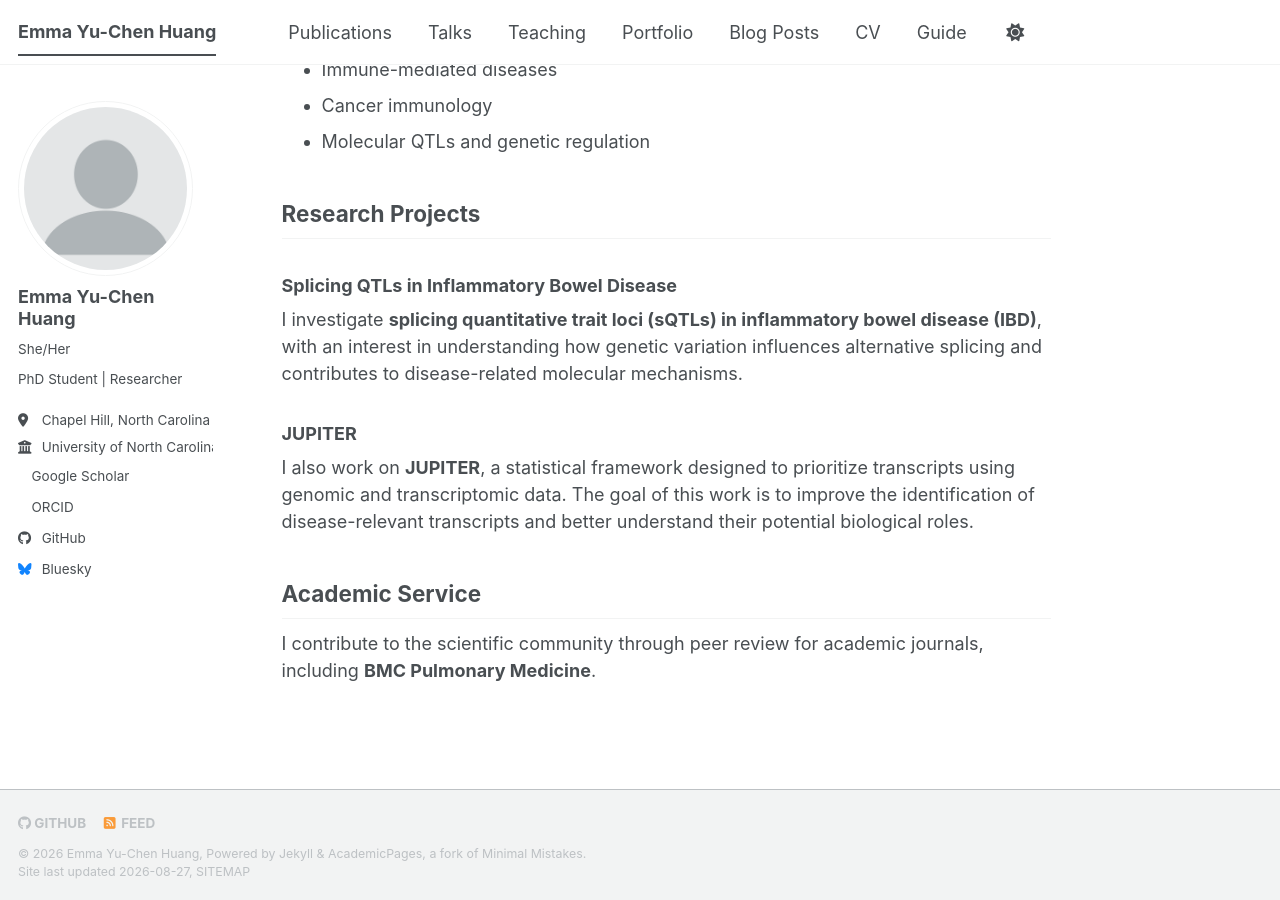
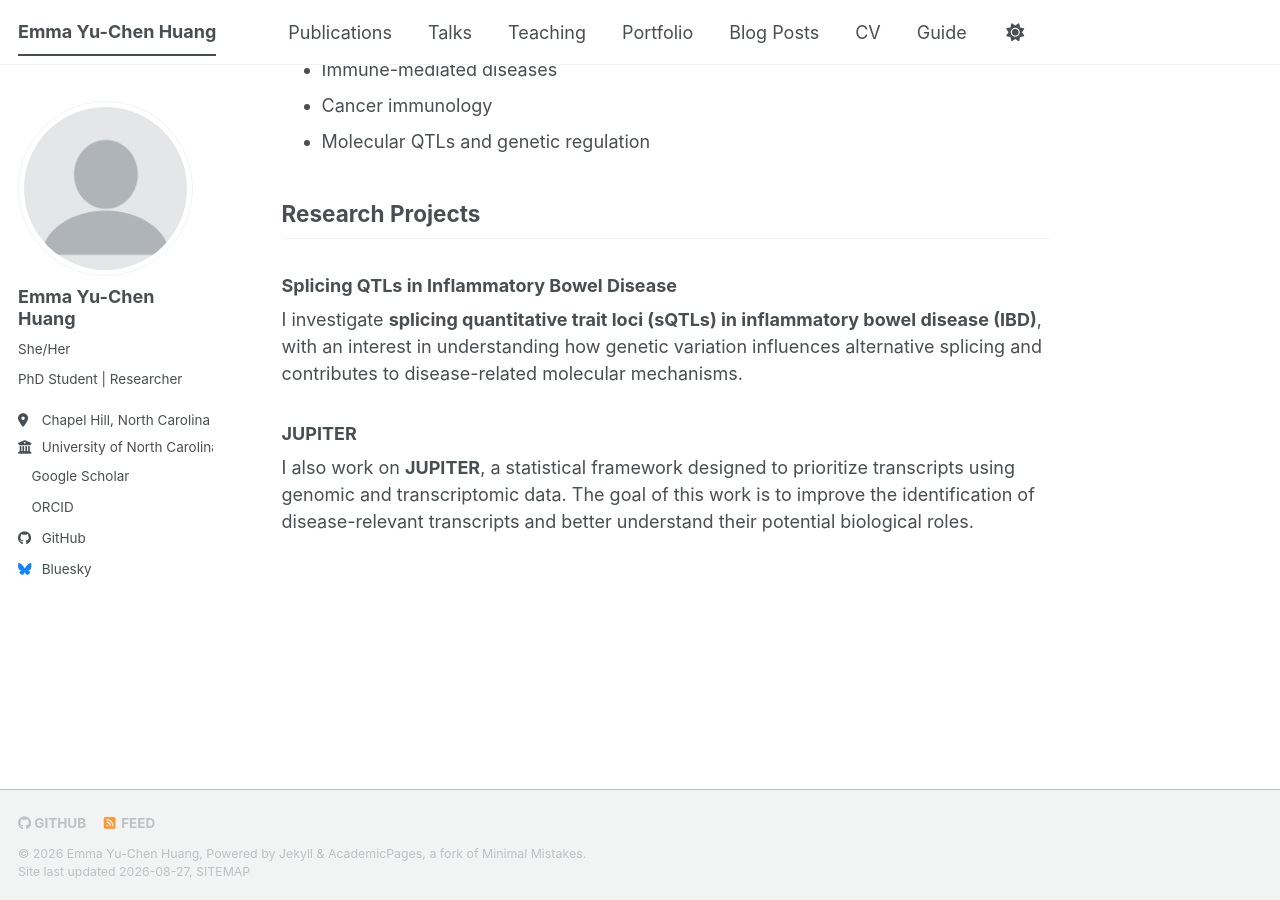
Before and after one commit to yuchen-hahaha/yuchen-hahaha.github.io, a Jekyll site: the page built from _pages/about.md, in a window 1280 px wide and 900 px high, scrolled down 587 px. Built offline with Jekyll 4.4.1, drawn with Linux system fonts in a browser that asks for light colours; a style sheet for code colours, icons or effects is not loaded.

Commit message:
Remove Academic Service section from about.md
Removed the section on Academic Service from the about page.

```diff
--- a/_pages/about.md
+++ b/_pages/about.md
@@ -31,7 +31,3 @@ I investigate **splicing quantitative trait loci (sQTLs) in inflammatory bowel d
 ### JUPITER
 
 I also work on **JUPITER**, a statistical framework designed to prioritize transcripts using genomic and transcriptomic data. The goal of this work is to improve the identification of disease-relevant transcripts and better understand their potential biological roles.
-
-## Academic Service
-
-I contribute to the scientific community through peer review for academic journals, including **BMC Pulmonary Medicine**.
```
